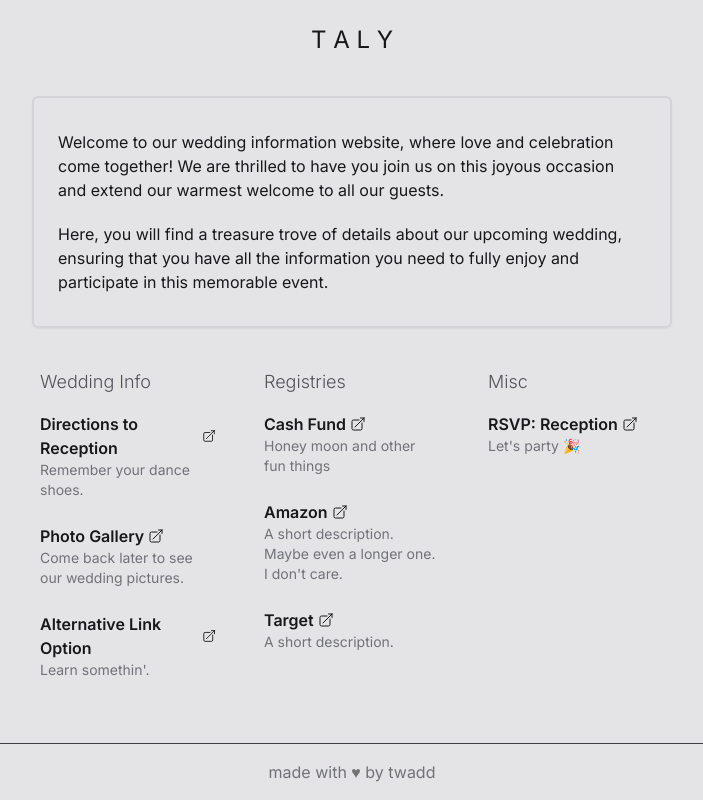
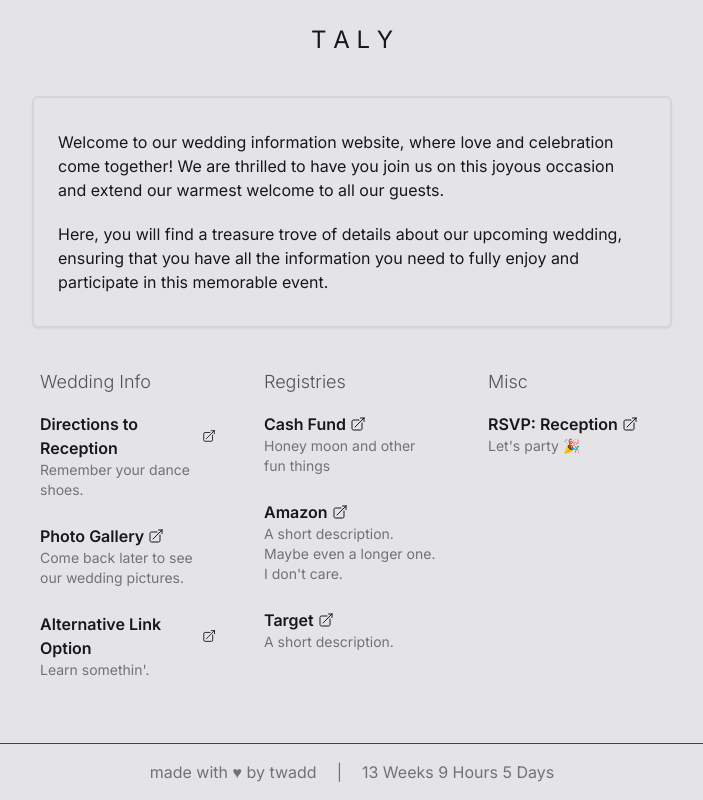
Before and after one commit to taylorwaddell/registery-links, a Next.js app: page / in a window 1280 px wide. Shown: the whole page, without its empty margins (288-991 px from the left). Built offline with nearby package versions, Linux system fonts and the light colour scheme.

Commit message:
Countdown implemented.

```diff
--- a/app/layout.tsx
+++ b/app/layout.tsx
@@ -1,5 +1,6 @@
 import "./globals.css";
 
+import Countdown from "@/public/Components/Countdown";
 import { Inter } from "next/font/google";
 import Link from "next/link";
 
@@ -21,10 +22,19 @@ export default function RootLayout({
         className={`min-h-screen flex flex-col ${inter.className} bg-zinc-200 dark:bg-zinc-800 text-zinc-900 dark:text-zinc-200`}
       >
         {children}
-        <footer className="border-t border-zinc-700 w-full text-center p-4 text-zinc-500 dark:text-zinc-500">
+        <footer className="flex justify-center border-t border-zinc-700 w-full text-center p-4 text-zinc-500 dark:text-zinc-500 text-sm md:text-base">
           <p>
-            made with ♥ by <Link className="hover:underline" href="https://twadd.dev" target="_blank">twadd</Link>
+            made with ♥ by{" "}
+            <Link
+              className="hover:underline"
+              href="https://twadd.dev"
+              target="_blank"
+            >
+              twadd
+            </Link>
           </p>
+          <span className="px-5">|</span>
+          <Countdown targetDate="2023-11-10" />
         </footer>
       </body>
     </html>
--- /dev/null
+++ b/public/Components/Countdown.tsx
@@ -0,0 +1,48 @@
+"use client";
+
+// Countdown.tsx
+import { useEffect, useState } from "react";
+
+interface CountdownProps {
+  targetDate: string;
+}
+
+const Countdown: React.FC<CountdownProps> = ({ targetDate }) => {
+  const calculateTimeLeft = () => {
+    const difference = +new Date(targetDate) - +new Date();
+
+    let timeLeft = {
+      weeks: 0,
+      days: 0,
+      hours: 0,
+    };
+
+    if (difference > 0) {
+      timeLeft = {
+        weeks: Math.floor(difference / (1000 * 60 * 60 * 24 * 7)),
+        days: Math.floor((difference / (1000 * 60 * 60 * 24)) % 7),
+        hours: Math.floor((difference / (1000 * 60 * 60)) % 24),
+      };
+    }
+
+    return timeLeft;
+  };
+
+  const [timeLeft, setTimeLeft] = useState(calculateTimeLeft());
+
+  useEffect(() => {
+    const timer = setTimeout(() => {
+      setTimeLeft(calculateTimeLeft());
+    }, 1000);
+
+    return () => clearTimeout(timer);
+  });
+
+  return (
+    <p>
+      {timeLeft.weeks} Weeks {timeLeft.hours} Hours {timeLeft.days} Days
+    </p>
+  );
+};
+
+export default Countdown;
```
